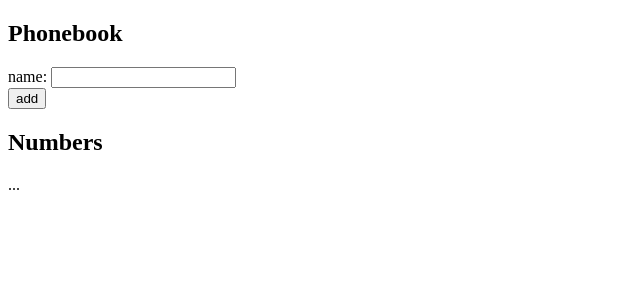
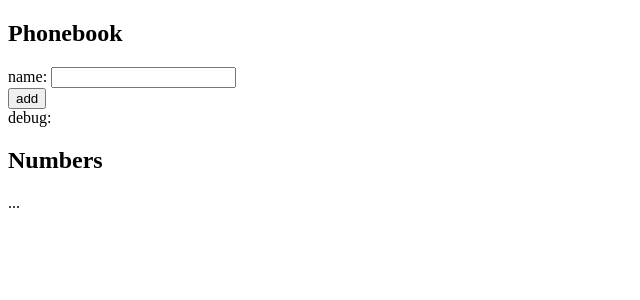
Before and after one commit to kmk9000/phonebook, a React (Vite) app: page / in a window 1280 px wide. Shown: the top 300 px of the page, without its empty margins (0-640 px from the left). Built offline with nearby package versions, Linux system fonts and the light colour scheme.

Commit message:
debug newName

```diff
--- a/src/App.jsx
+++ b/src/App.jsx
@@ -15,6 +15,7 @@ const App = () => {
           <button type="submit">add</button>
         </div>
       </form>
+      <div>debug: {newName}</div>
       <h2>Numbers</h2>
       ...
     </div>
```
